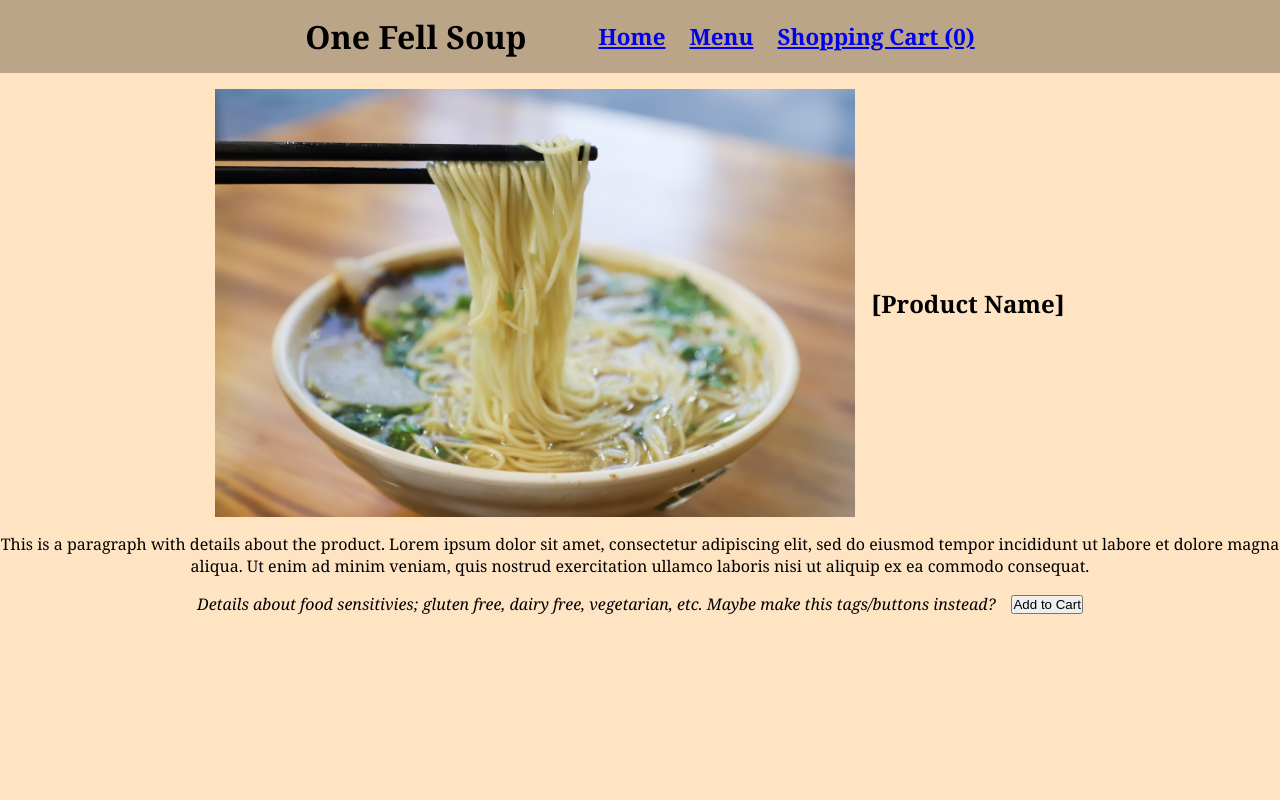
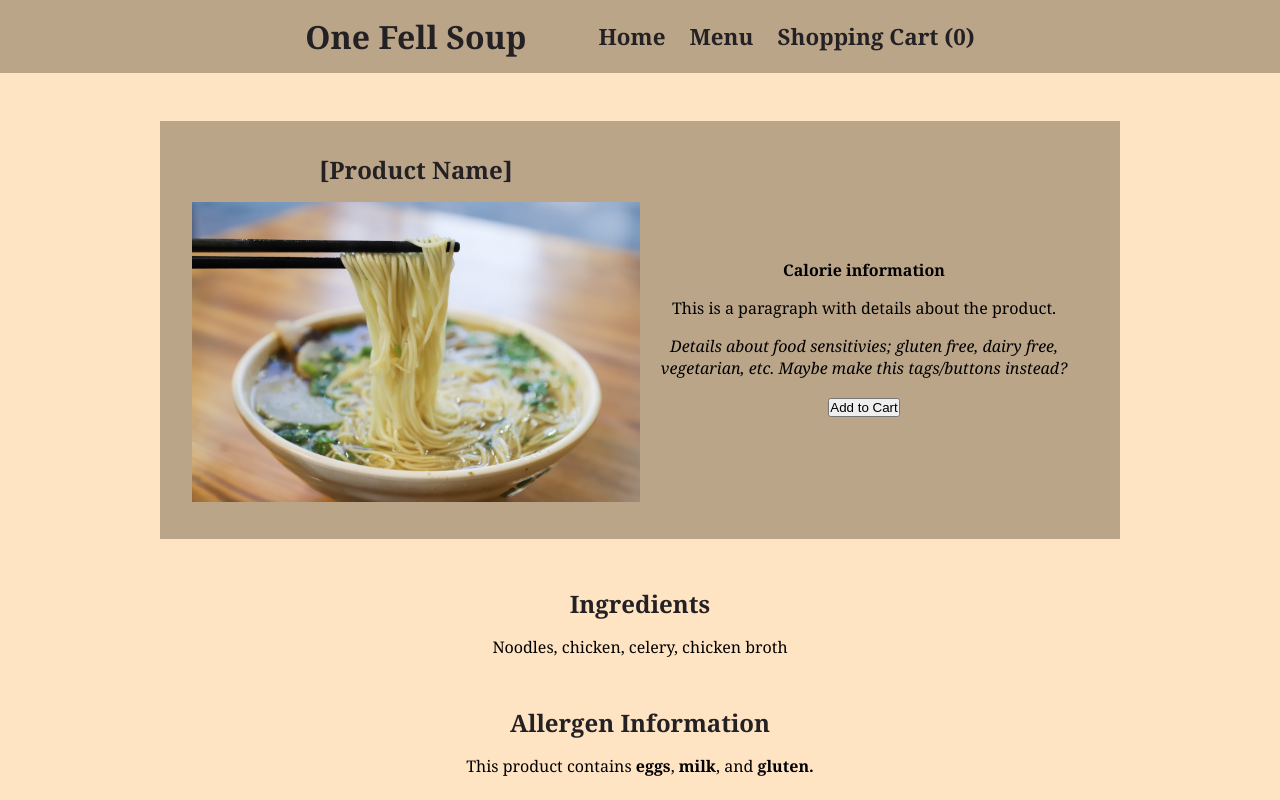
Before and after one commit to KateSebring/one-fell-soup, a PHP site: page /product.html in a window 1280 px wide. Run offline with PHP 8.4, Linux system fonts and the light colour scheme.

Commit message:
Added CSS to individual product page

```diff
--- a/css/universal_settings.css
+++ b/css/universal_settings.css
@@ -15,15 +15,21 @@ nav {
     flex-flow: row wrap;
     justify-content: center;
     align-items: center;
-    background-color: rgb(187, 165, 137);
+    background-color: #bba589;
 }
 
 .nav-item {
     display: none;
 }
 
-.nav-item:hover {
-    color: rgb(54, 54, 54);
+.nav-item > a {
+    color: #242124;
+    text-decoration: none;
+}
+
+.nav-item > a:hover {
+    color: #363636;
+    text-decoration: underline;
 }
 
 h1 {
--- a/menu.html
+++ b/menu.html
@@ -85,12 +85,14 @@
     <!-- make php iterate the individual menu items-->
     <div class="soup-grid">
         <div class="soup-item">
-            <img src="img/soup-1.jpeg" style="width:100%">
+            <a href="product.html">
+                <img src="img/soup-1.jpeg" style="width:100%">
             <p>
                 Chicken Noodle Soup<br>
                 $0.00
                 <!--GF/DF/allergy notices-->
             </p>
+            </a>
         </div>
 
         <div class="soup-item">
--- a/product.html
+++ b/product.html
@@ -8,22 +8,46 @@
     <title>Product Name | One Fell Soup</title>
 
     <style>
-        main {
-            margin-top: 1rem;
+        .main-product-info {
+            margin: auto;
+            margin-top: 3rem;
             display: flex;
             flex-flow: column wrap;
             justify-content: center;
             align-items: center;
             text-align: center;
             gap: 1rem;
+            padding: 2rem;
+            background-color: #bba589;
+        }
+
+        h2 {
+            margin-bottom: 1rem;
         }
 
         .soup-img {
-            width: 80%;
+            width: 100%;
         }
 
-        #product-description {
-            padding:0.5em;
+        h1, h2, h3 {
+            color: #242124;
+        }
+
+        p {
+            margin:1rem;
+        }
+
+        h3 {
+            font-size: 1.5rem;
+        }
+
+        .nutrition-info {
+            display: flex;
+            flex-flow: column wrap;
+            align-items: center;
+            gap:2rem;
+            margin-top: 3rem;
+            text-align: center;
         }
 
         @media screen and (min-width: 700px) {
@@ -32,12 +56,30 @@
             }
 
             .soup-img {
-                width:50%;
+                width:100%;
             }
 
-            #product-description {
-            padding:0;
+            .main-product-info {
+                display: grid;
+                grid-template-columns: repeat(2, 4fr);
+                grid-template-rows: 1fr;
+                grid-column-gap: 0px;
+                grid-row-gap: 0px;
+                width:70%;
+            }
+
+            .div1 {
+                grid-area: 1 / 1 / 2 / 2;
+            }
+            .div2 {
+                grid-area: 1 / 2 / 2 / 3;
+            }
         }
+
+        @media screen and (min-width: 1300px) {
+            .main-product-info {
+                grid-column-gap: 75px;
+            }
         }
     </style>
 </head>
@@ -62,15 +104,35 @@
     <!-- CONTENT -->
 
     <main>
-        <img src="img/soup-1.jpeg" class="soup-img">
+        <!-- maybe split these into two columsn if neccessary-->
+        <div class="main-product-info">
+            <div class="div1">
+                <h2>[Product Name]</h2>
+                <img src="img/soup-1.jpeg" class="soup-img">
+            </div>
+            <div class="div2">
+                <p><b>Calorie information</b></p>
 
-        <h2>[Product Name]</h2>
+                <p id="product-description">This is a paragraph with details about the product.</p>
 
-        <p id="product-description">This is a paragraph with details about the product. Lorem ipsum dolor sit amet, consectetur adipiscing elit, sed do eiusmod tempor incididunt ut labore et dolore magna aliqua. Ut enim ad minim veniam, quis nostrud exercitation ullamco laboris nisi ut aliquip ex ea commodo consequat.</p>
+                <p><i>Details about food sensitivies; gluten free, dairy free, vegetarian, etc. Maybe make this tags/buttons instead?</i></p>
 
-        <p><i>Details about food sensitivies; gluten free, dairy free, vegetarian, etc. Maybe make this tags/buttons instead?</i></p>
+                <button>Add to Cart</button>
+            </div>
+        </div>
 
-        <button>Add to Cart</button>
+        <div class="nutrition-info">
+            <div id="ingredients">
+                <h3>Ingredients</h3>
+                <p>Noodles, chicken, celery, chicken broth</p>
+            </div>
+
+            <div id="allergens">
+                <h3>Allergen Information</h3>
+                <p>This product contains <strong>eggs</strong>, <strong>milk</strong>, and <strong>gluten.</strong></p>
+            </div>
+        </div>
+
     </main>
 </body>
 </html>
```
